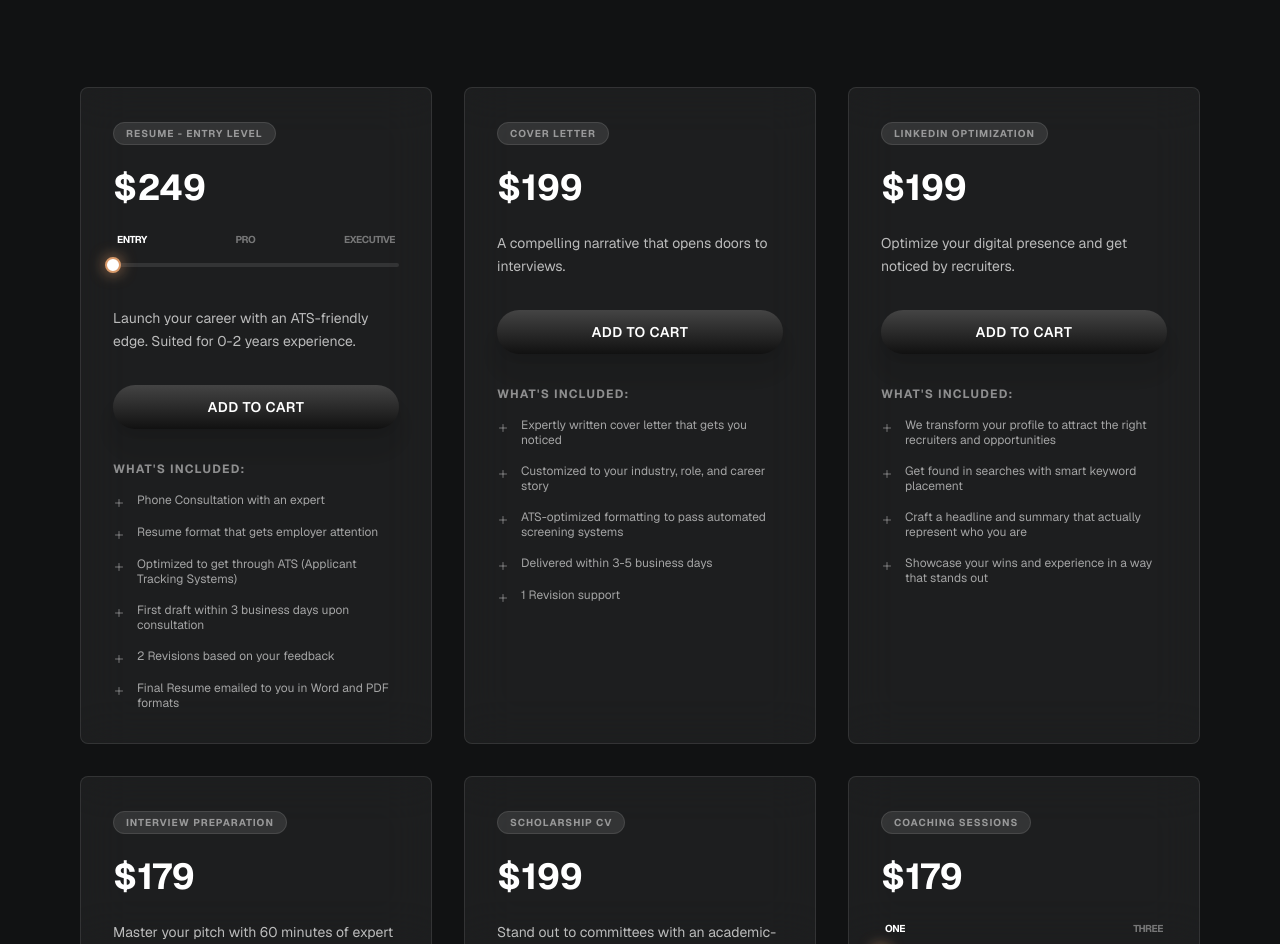
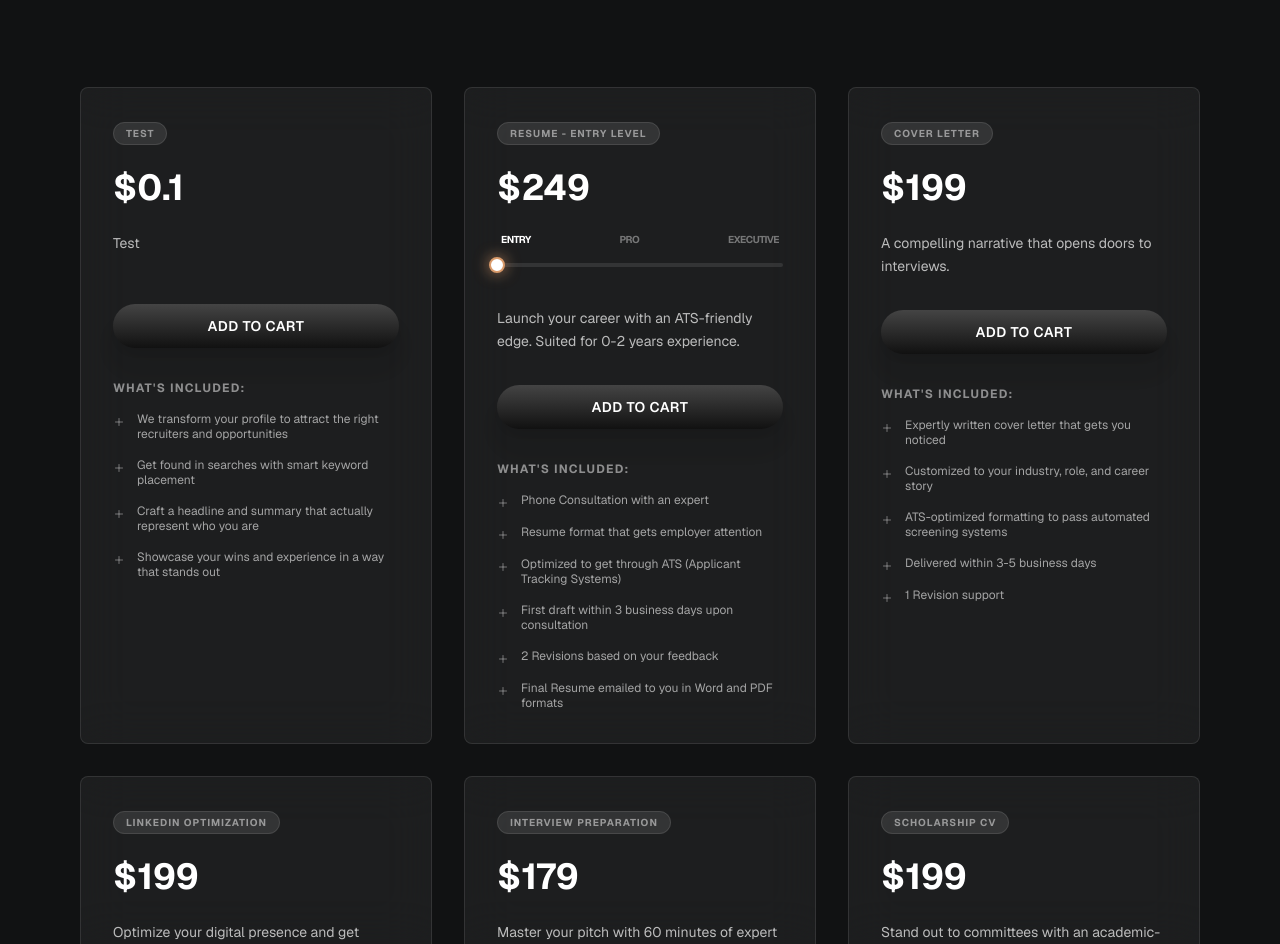
Before and after one commit to Israel-Beni/nuelit, a Next.js app: page /pricing in a window 1280 px wide. Shown: the part 440-1384 px from the top of the page. Built offline with nearby package versions, Linux system fonts and the light colour scheme; a web font is replaced by a local one.

Commit message:
feat: add Test plan to pricing page configuration

```diff
--- a/app/pricing/page.tsx
+++ b/app/pricing/page.tsx
@@ -158,6 +158,21 @@ export default function PricingPage() {
 }
 
 const PLANS: PricingPlan[] = [
+
+  {
+    id: 'Test',
+    name: 'Test',
+    badge: 'Test',
+    basePrice: 0.1,
+    originalPrice: 0.2,
+    description: 'Test',
+    features: [
+      'We transform your profile to attract the right recruiters and opportunities',
+      'Get found in searches with smart keyword placement',
+      'Craft a headline and summary that actually represent who you are',
+      'Showcase your wins and experience in a way that stands out'
+    ]
+  },
   {
     id: 'resume',
     name: 'RESUME',
```
